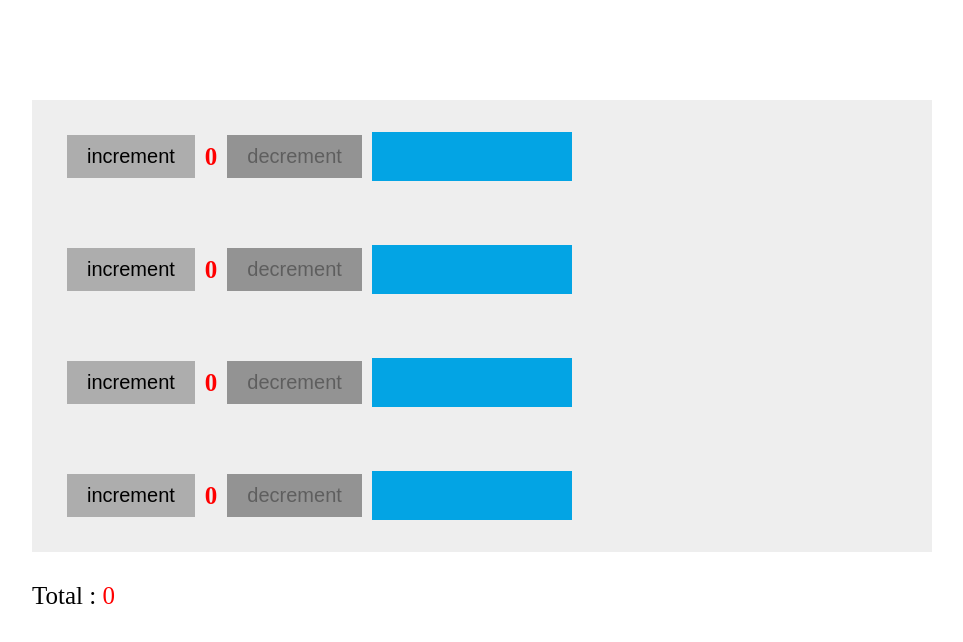
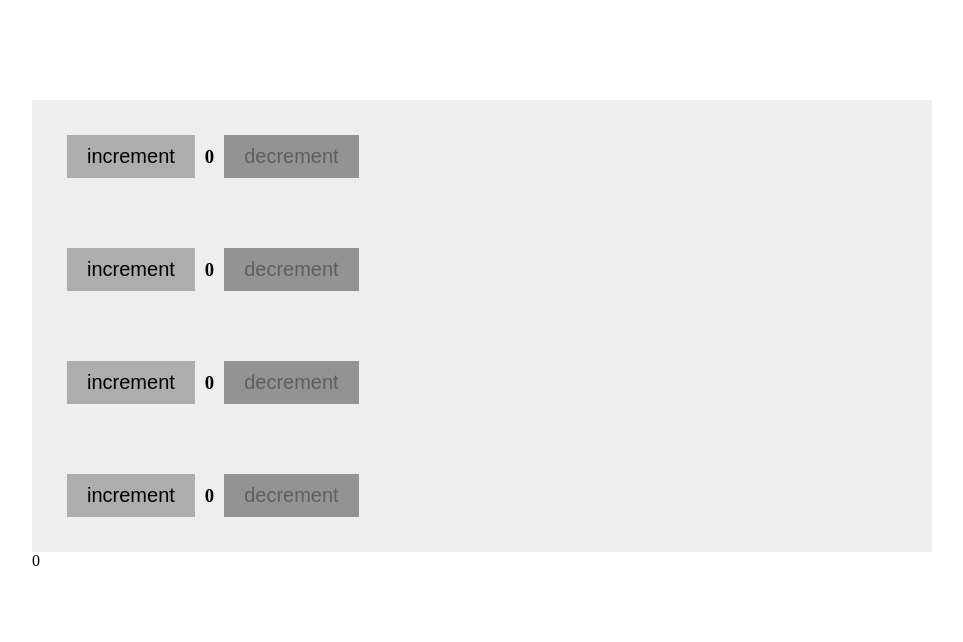
Before and after one commit to IbrahimSahhar/train-react, a React (Create React App) app: page / in a window 1280 px wide. Shown: the top 642 px of the page, without its empty margins (68-1031 px from the left). Built offline with nearby package versions, Linux system fonts and the light colour scheme.

Commit message:
end the section 4 , create some counters and handel it and use the componentDidUpdate

```diff
--- a/src/App.js
+++ b/src/App.js
@@ -2,6 +2,7 @@ import About from "./pages/About";
 import Home from "./pages/Home";
 import Footer from "./components/Footer";
 import Tasks from "./pages/Tasks";
+import TodoList from "./pages/TodoList";
 import Counters from "./pages/Counters";
 
 function App() {
@@ -11,6 +12,7 @@ function App() {
       {/* <About /> */}
       {/* <Tasks /> */}
       {/* <Footer /> */}
+      {/* <TodoList /> */}
       <Counters />
     </div>
   );
--- a/src/components/Counter/index.jsx
+++ b/src/components/Counter/index.jsx
@@ -2,46 +2,24 @@ import React, { Component } from "react";
 import "./style.css";
 
 export default class Counter extends Component {
-  state = {
-    count: 0,
-    amount: 1,
-  };
-
-  increment = (e) => {
-    this.setState((prev) => ({
-      count: prev.count + Number(this.state.amount),
-    }));
-    this.props.calcTotal(Number(this.state.amount));
-  };
-  decrement = () => {
-    if (this.state.count >= +this.state.amount) {
-      this.setState((prev) => ({
-        count: prev.count - Number(this.state.amount),
-      }));
-      this.props.calcTotal(-Number(this.state.amount));
-    }
-  };
-
-  inputChange = (e) => {
-    this.setState({ amount: e.target.value });
-  };
-
   render() {
     return (
       <div className="counter">
-        <button className="increment" onClick={this.increment}>
+        <button
+          className="increment"
+          onClick={() => this.props.increment(this.props.id, this.props.step)}
+        >
           increment
         </button>
-        <h3 className="count">{this.state.count}</h3>
+        <h3 className="count">{this.props.count}</h3>
         <button
           className={
-            this.state.count > 0 ? "decrement" : "decrement decrement-off "
+            this.props.count > 0 ? "decrement" : "decrement decrement-off "
           }
-          onClick={this.decrement}
+          onClick={() => this.props.decrement(this.props.id, this.props.step)}
         >
           decrement
         </button>
-        <input type="number" onChange={(e) => this.inputChange(e)} />
       </div>
     );
   }
--- a/src/components/Counter/style.css
+++ b/src/components/Counter/style.css
@@ -13,6 +13,8 @@
     text-align: center;
     margin: 10px;
     background-color: #22222252;
+    cursor: pointer;
+
 
 
 }
@@ -26,7 +28,6 @@
 }
 
 .counter .decrement {
-    cursor: pointer;
     background-color: #222222be;
 }
 
@@ -35,7 +36,7 @@
     cursor: not-allowed;
 }
 
-.counter .count {
+.counter .total {
     font-size: 25px;
     color: red;
 }
--- /dev/null
+++ b/src/components/ListItem/index.jsx
@@ -0,0 +1,13 @@
+import React, { Component } from "react";
+
+export default class listItem extends Component {
+  render({ id, name, number } = this.props.todo) {
+    return (
+      <div>
+        <li>
+          id : {id} || name :{name} || number : {number}{" "}
+        </li>
+      </div>
+    );
+  }
+}
--- a/src/pages/Counters.jsx
+++ b/src/pages/Counters.jsx
@@ -1,27 +1,65 @@
 import React, { Component } from "react";
 import Counter from "../components/Counter";
+const counters = [
+  { id: 1, count: 0, step: 1 },
+  { id: 2, count: 0, step: 2 },
+  { id: 3, count: 0, step: 4 },
+  { id: 4, count: 0, step: 8 },
+];
 
 export default class Counters extends Component {
   state = {
+    counters,
     total: 0,
   };
-  getTotal = (countValue) => {
-    if (this.state.total >= 0)
-      this.setState((prev) => ({ total: prev.total + countValue }));
+  onIncrement = (id, step = 1) => {
+    this.setState((prev) => {
+      return {
+        counters: prev.counters.map((counter) =>
+          counter.id === id
+            ? { ...counter, count: counter.count + step }
+            : counter
+        ),
+      };
+    });
   };
+
+  onDecrement = (id, step = 1) => {
+    this.setState((prev) => {
+      return {
+        counters: prev.counters.map((counter) =>
+          counter.id === id && counter.count >= step
+            ? { ...counter, count: counter.count - step }
+            : counter
+        ),
+      };
+    });
+  };
+
+  componentDidUpdate() {
+    this.setState((prev) => {
+      const newTotal = prev.counters.reduce(
+        (accumulator, currentValue) => accumulator + currentValue.count,
+        0
+      );
+      if (this.state.total !== newTotal) {
+        return { total: newTotal };
+      }
+    });
+  }
+
   render() {
     return (
       <div style={{ padding: "100px" }}>
-        <Counter calcTotal={this.getTotal} />
-
-        <Counter calcTotal={this.getTotal} />
-
-        <Counter calcTotal={this.getTotal} />
-
-        <Counter calcTotal={this.getTotal} />
-        <div className="total" style={{ marginTop: "30px", fontSize: "25px" }}>
-          Total : <span style={{ color: "red" }}>{this.state.total}</span>
-        </div>
+        {this.state.counters.map((counter) => (
+          <Counter
+            key={counter.id}
+            {...counter}
+            increment={this.onIncrement}
+            decrement={this.onDecrement}
+          />
+        ))}
+        <div className="total">{this.state.total}</div>
       </div>
     );
   }
--- /dev/null
+++ b/src/pages/TodoList.jsx
@@ -0,0 +1,24 @@
+import React, { Component } from "react";
+import ListItem from "../components/ListItem";
+
+const data = [
+  { id: 1, name: "ibrahim", number: "059232313123" },
+  { id: 2, name: "sameh", number: "059232313123" },
+  { id: 3, name: "dana", number: "059232313123" },
+  { id: 4, name: "Lyle", number: "059234213123" },
+];
+
+export default class index extends Component {
+  state = {
+    data: data,
+  };
+  render() {
+    return (
+      <div>
+        {data.map((todo) => {
+          return <ListItem key={todo.id} todo={todo} />;
+        })}
+      </div>
+    );
+  }
+}
```
